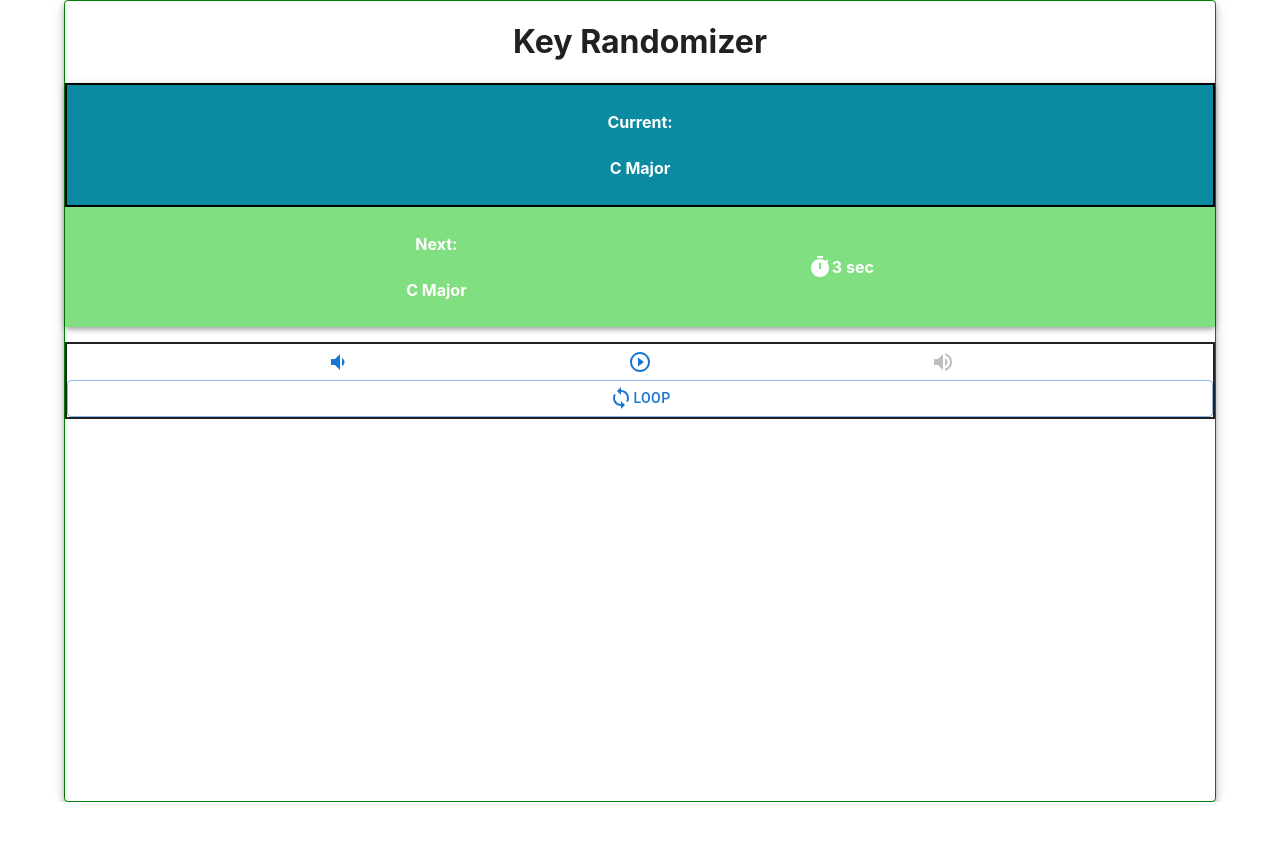
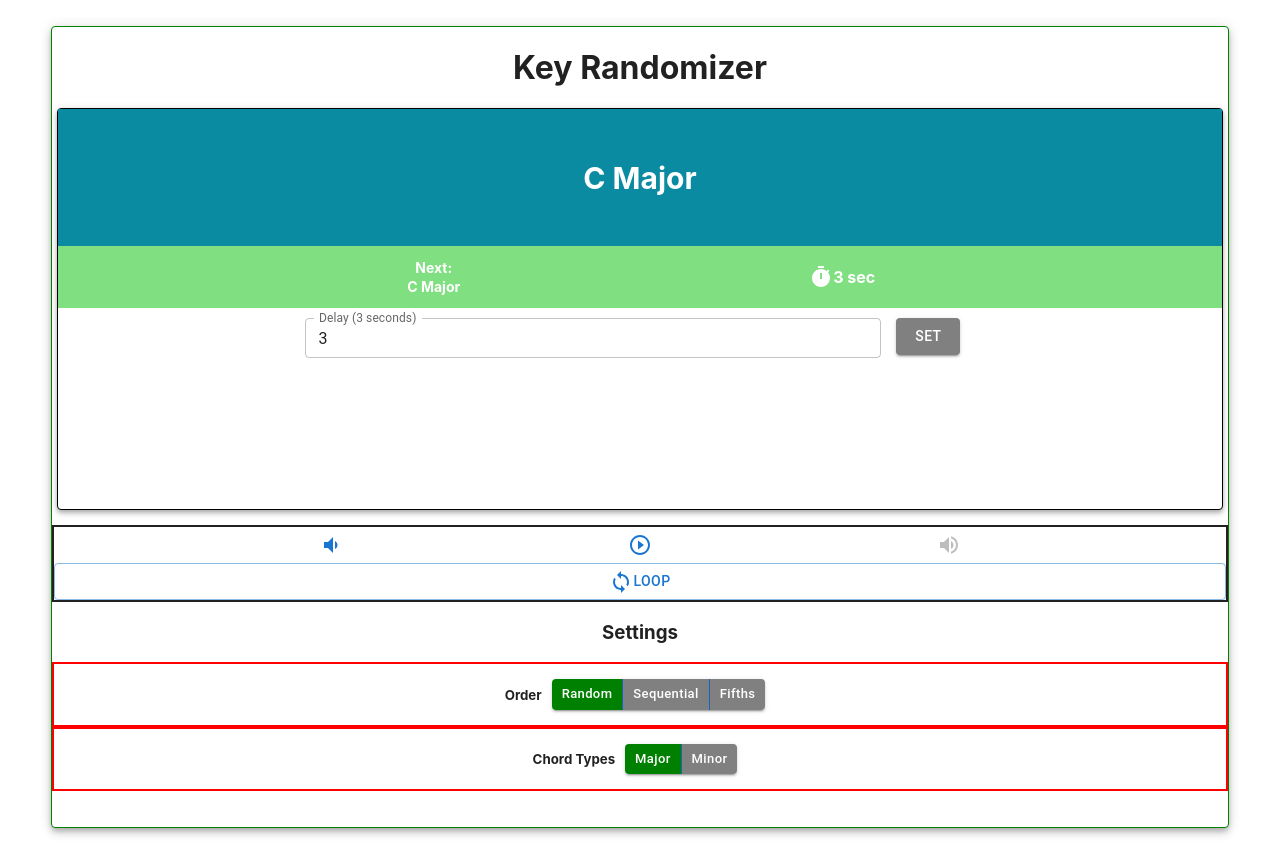
Before and after one commit to luketurnerdev/randomkeygenerator, a React (Create React App) app: page / in a window 1280 px wide. Before the commit the page ends 802 px from the top, so only its background shows below. Built offline with nearby package versions, Linux system fonts and the light colour scheme; no server answers.

Commit message:
make it look pretty eetswa

```diff
--- a/src/Components/Randomizer/DelayDisplay/index.js
+++ b/src/Components/Randomizer/DelayDisplay/index.js
@@ -8,15 +8,16 @@ const DelayDisplay = props => {
   var reg = /^\d+$/;
     const styles = {
       delayDisplay: {
-          border: '2px solid black',
-          display: 'flex',
-          justifyContent: 'space-evenly',
-          alignItems: 'center',
-          padding: '10px'
+          margin: '10px 0',
+          padding: '0 5px'
         },
         button: {
           height: '50%',
           backgroundColor: color,
+          margin: '0 15px'
+        },
+        textField: {
+          width: '50%'
         }
     }
 
@@ -46,7 +47,6 @@ const DelayDisplay = props => {
           label={`Delay (${delayInSeconds} seconds)`}
           style={styles.textField}
           inputProps={{ inputMode: 'numeric', pattern: '[0-9]*' }}
-          // type="number"value={delay}
           onChange={e => typeInField(e)}
         />
         <Button
--- a/src/Components/Randomizer/KeyDisplay/index.js
+++ b/src/Components/Randomizer/KeyDisplay/index.js
@@ -4,12 +4,13 @@ import AudioControls from "../AudioControls";
 import { Paper, Grid, Button } from '@mui/material';
 import {chords} from "../../../utils/musicImports";
 import TimerIcon from '@mui/icons-material/Timer';
+import DelayDisplay from "./../DelayDisplay";
 import {generateRandomKey, generateSequentialKey, generateFifthsKey} from "../../../utils/keyChanges";
 import {useState} from 'react';
 
 
 const KeyDisplay = props => {
-    const {mobile, keyOrder, setKeyOrder, modifiers, styles, delayInSeconds} = props;
+    const {mobile, keyOrder, setKeyOrder, modifiers, styles, delayInSeconds, setDelayInSeconds} = props;
     const keysWithFlats = ["Ab","A","Bb","B","C","Db","D","Eb","E","F","Gb","G"];
     // const keysWithSharps = ["A","A#","B","C","C#","D","D#","E","F","F#","G", "G#"];
 
@@ -60,7 +61,6 @@ const KeyDisplay = props => {
 
       setUpcomingMod(modifiers[Math.floor(Math.random() * modifiers.length)]);
       setCurrentMod(upcomingMod);
-
     }
 
 
@@ -68,11 +68,10 @@ const KeyDisplay = props => {
 
     return (
 <>
-      <Paper elevation={4}>
+      <Paper elevation={4} style={styles.keyContainer}>
         <Grid container  direction="column" style={mobile ? styles.gridMobile : styles.gridMobile}>
           <Grid item xs={10} style={styles.currentKey}>
-            <h5 style={styles.gridItemText}>Current:</h5>
-            <h5 style={styles.gridItemText}>{currentKey} {currentMod}</h5>
+            <h5 style={styles.key}>{currentKey} {currentMod}</h5>
           </Grid>
           <Grid item xs={2} style={styles.nextKey}>
               <div>
@@ -89,12 +88,18 @@ const KeyDisplay = props => {
                 playCurrentChord={playCurrentChord}
                 delayInSeconds={delayInSeconds}
               />
+
          </div>
           </Grid>
 
 
 
          </Grid>
+
+         <DelayDisplay
+                  delayInSeconds={delayInSeconds}
+                  setDelayInSeconds={setDelayInSeconds}
+                />
 
 
 
@@ -105,8 +110,6 @@ const KeyDisplay = props => {
         currentChord={chords[`${currentKey}${currentMod}`]}
         setPaused={setPaused}
         paused={paused}
-      // paused={paused}
-      // setPaused={setPaused}
     />
 
 </>
--- a/src/Components/Randomizer/index.js
+++ b/src/Components/Randomizer/index.js
@@ -2,7 +2,6 @@ import {useState, useEffect} from 'react';
 import styles from "./styles";
 import KeyDisplay from "./KeyDisplay";
 import ChangeModDisplay from "./ChangeModDisplay";
-import DelayDisplay from "./DelayDisplay";
 import ChangeOrderDisplay from "./ChangeOrderDisplay";
 import { Paper} from '@mui/material';
 import ReactGA from 'react-ga';
@@ -33,14 +32,12 @@ const Randomizer = props => {
           modifiers={modifiers}
           styles={styles}
           delayInSeconds={delayInSeconds}
+          setDelayInSeconds={setDelayInSeconds}
         />
       </div>
-      {/* <h3> Settings </h3>
+      <h3> Settings </h3>
       <div style={styles.component}>
-      <DelayDisplay
-          delayInSeconds={delayInSeconds}
-          setDelayInSeconds={setDelayInSeconds}
-        />
+
       </div>
       <div style={styles.component}>
       <ChangeOrderDisplay
@@ -50,7 +47,7 @@ const Randomizer = props => {
       </div>
       <div style={styles.component}>
         <ChangeModDisplay modifiers={modifiers} setModifiers={setModifiers} />
-      </div> */}
+      </div>
 
 
 
--- a/src/Components/Randomizer/styles.js
+++ b/src/Components/Randomizer/styles.js
@@ -1,43 +1,38 @@
 const styles = {
     paperContainer: {
       border: '1px solid green',
-      margin: ' 0 5%',
+      margin: ' 2% 4%',
       height: '100vh',
       textAlign: 'center',
     },
-    componentContainer: {
-      // display: 'flex',
-      // flexDirection: 'column',
-      // height: '100%',
-    },
+
     component: {
       // margin: '2px 5%',
     },
     currentKey: {
-      border: '2px solid black',
+      // border: '2px solid black',
       backgroundColor: '#0A8BA1',
-      // width: '100%',
-      // height: '100%',
-      // width: '100%'
-    },
-    gridMobile: {
-      // border: '2px solid red',
-      // height: '35vh',
-      // display: 'flex',
-      // flexDirection: 'column',
-      // alignItems: 'center'
     },
     gridItemText: {
       color: 'white',
-      fontSize: '16px',
-      // height: '100%',
-      // width: '100%',
-      // maxHeight: '20px'
+      fontSize: '14px',
+      margin: '2.5px',
+    },
+
+    keyContainer: {
+      border: '1px solid black',
+      height: '50vh',
+      margin: '0 5px'
+    },
+    key: {
+      color: 'white',
+      fontSize: '30px',
     },
     nextKey: {
       backgroundColor: '#80DF81',
       width: '100%',
       display: 'flex',
+      maxHeight: '80px',
       alignItems: 'center',
       justifyContent: 'space-evenly'
     },
@@ -45,6 +40,7 @@ const styles = {
       // height: '10vh',
       display: 'flex',
       justifyContent: 'center',
+      // flexDirection: 'column',
       alignItems: 'center'
     },
     timerBox: {
```
